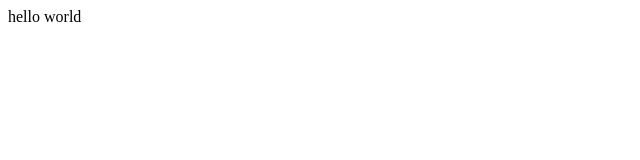
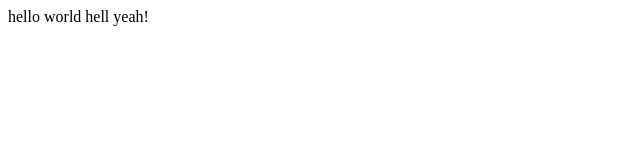
Before and after one commit to uesugi-bugs/miniSite, a plain HTML site: page index.html in a window 1280 px wide. Shown: the full height of the page, 0-640 px from the left. Drawn offline with Linux system fonts and the light colour scheme.

Commit message:
index.htmlの修正

```diff
--- a/index.html
+++ b/index.html
@@ -7,5 +7,6 @@
 	<body>
 		hello
 		world
+		hell yeah!
 	</body>
 </html>
```
